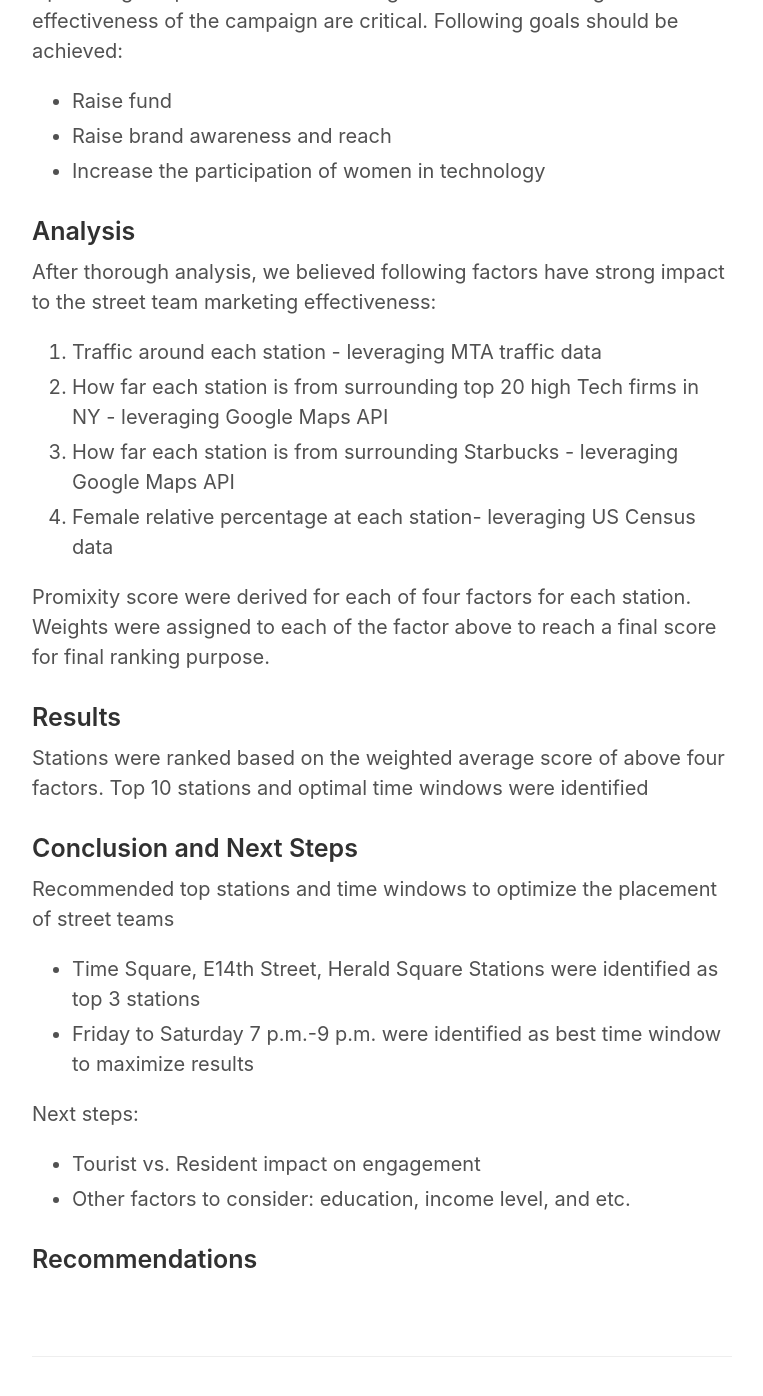
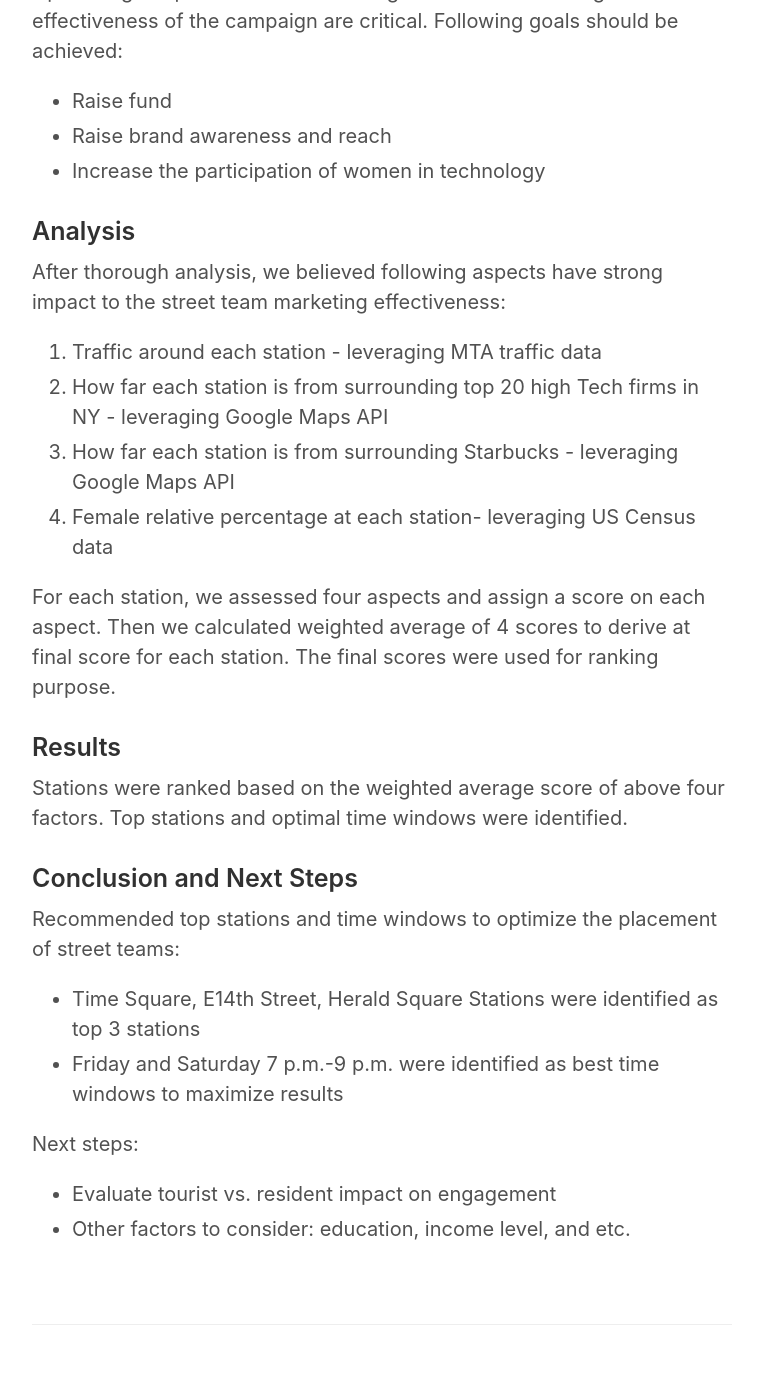
Before and after one commit to xzhou110/xzhou110.github.io, a Jekyll site: the page built from _posts/2018-07-06-project-benson.md, in a window 1280 px wide and 1400 px high, scrolled down 762 px. Shown: the top 1396 px of the window, without its empty margins (258-1021 px from the left). Built offline with Jekyll 4.4.1, drawn with Linux system fonts in a browser that asks for light colours.

Commit message:
updated each sections

```diff
--- a/_posts/2018-07-06-project-benson.md
+++ b/_posts/2018-07-06-project-benson.md
@@ -28,7 +28,7 @@ Optimizing the placement of Marketing team and maximizing the effectiveness of t
 
 ### Analysis
 
-After thorough analysis, we believed following factors have strong impact to the street team marketing effectiveness:
+After thorough analysis, we believed following aspects have strong impact to the street team marketing effectiveness:
 
 <ol>
 <li>Traffic around each station - leveraging MTA traffic data</li>
@@ -37,27 +37,22 @@ After thorough analysis, we believed following factors have strong impact to the
 <li> Female relative percentage at each station- leveraging US Census data</li>
 </ol>
 
-Promixity score were derived for each of four factors for each station. Weights were assigned to each of the factor above to reach a final score for final ranking purpose.
+For each station, we assessed four aspects and assign a score on each aspect. Then we calculated weighted average of 4 scores to derive at final score for each station. The final scores were used for ranking purpose.
 
 ### Results
 
-Stations were ranked based on the weighted average score of above four factors. Top 10 stations and optimal time windows were identified
+Stations were ranked based on the weighted average score of above four factors. Top stations and optimal time windows were identified.
 
 
 ### Conclusion and Next Steps
 
-Recommended top stations and time windows to optimize the placement of street teams
+Recommended top stations and time windows to optimize the placement of street teams:
 <ul>
 <li>Time Square, E14th Street, Herald Square Stations were identified as top 3 stations</li>
-<li>Friday to Saturday 7 p.m.-9 p.m. were identified as best time window to maximize results</li>
+<li>Friday and Saturday 7 p.m.-9 p.m. were identified as best time windows to maximize results</li>
 </ul>
 Next steps:
 <ul>
-<li>Tourist vs. Resident impact on engagement</li>
+<li>Evaluate tourist vs. resident impact on engagement</li>
 <li>Other factors to consider: education, income level, and etc.</li>
 </ul>
-
-
-
-
-### Recommendations
```
